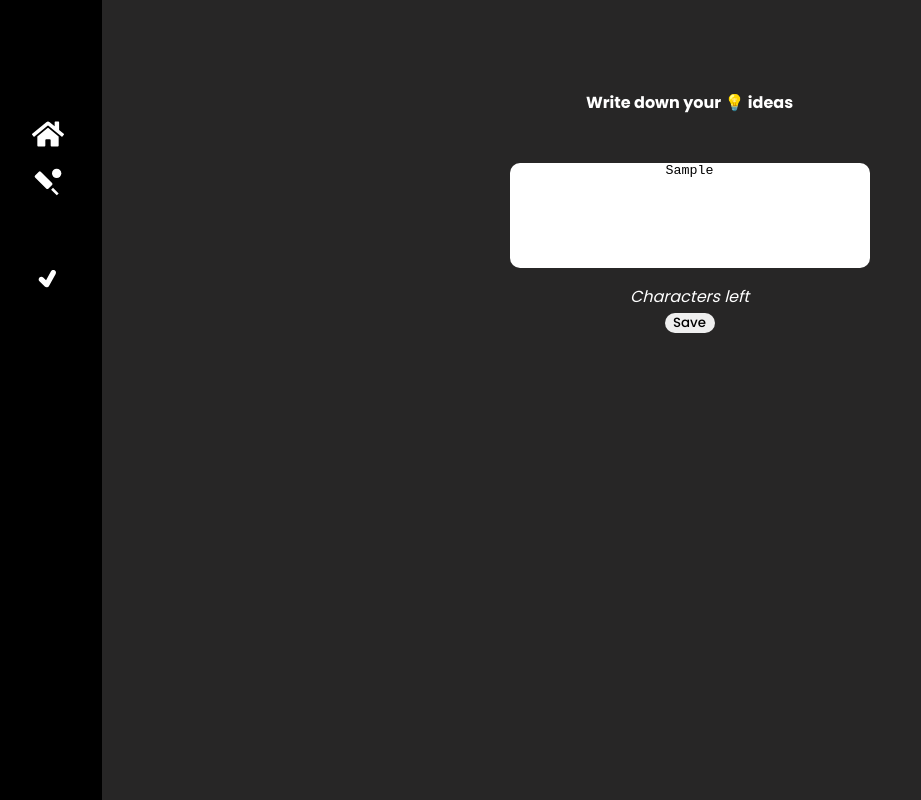
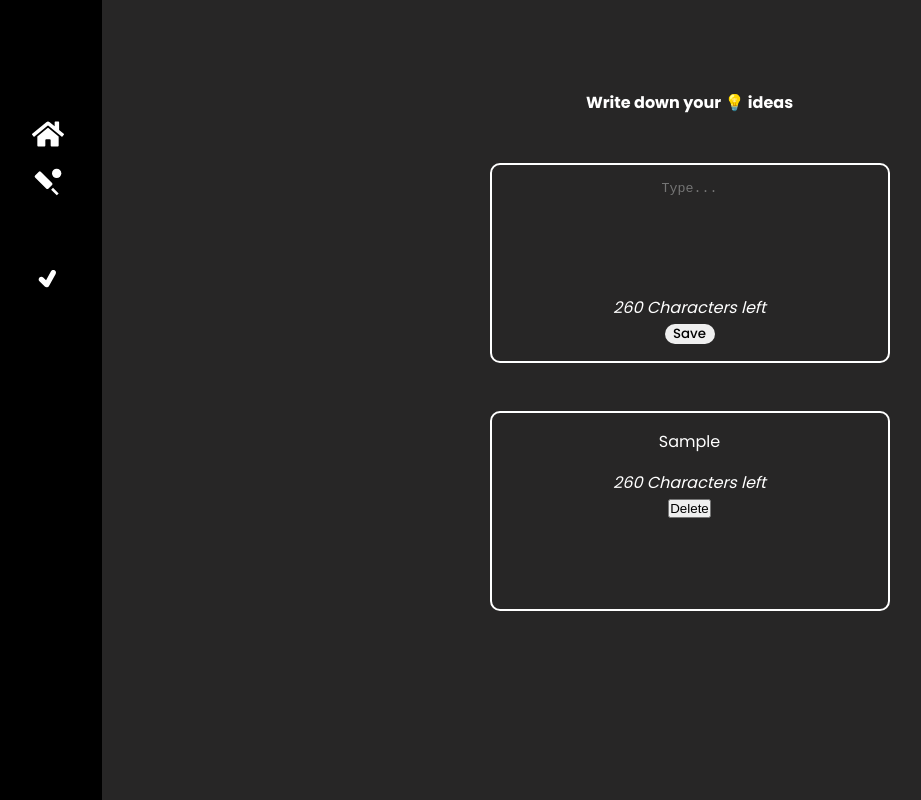
Before and after one commit to Arkimedij/sidebar_template, a React (Create React App) app: page /notes in a window 1280 px wide. Both pictures are taken after typing "Sample" into the empty fields and a click on the button "Save". Shown: the whole page, without its empty margins (3-924 px from the left). Built offline with nearby package versions, Linux system fonts and the light colour scheme; some icons are missing.

Commit message:
fortoday

```diff
--- a/src/pages/Notes.jsx
+++ b/src/pages/Notes.jsx
@@ -1,44 +1,95 @@
-import React, { useState } from 'react'
-import { FaRegNoteSticky } from "react-icons/fa6";
+import React, { useEffect, useState } from 'react';
+import { FaRegNoteSticky } from 'react-icons/fa6';
+import { v4 as uuid } from 'uuid';
 
 function Notes() {
-  const [inputText,setInputText] = useState("");
-  const [notes,setNotes]=useState([]);
+  const [inputText, setInputText] = useState('');
+  const [notes, setNotes] = useState([]);
+  const char = 260;
+  const charLimit = char - inputText.length;
 
-  const saveHandler=() => {
+  const saveHandler = (value) => {
+    setInputText(value);
+    setNotes((prevNotes) => [
+      ...prevNotes,
+      {
+        id: uuid(),
+        text: value,
+      },
+    ]);
+    setInputText('');
+  };
 
+  const deleteHandler = (id) => {
+    setNotes((prevNotes) => prevNotes.filter((note) => note.id !== id));
+  };
 
-  };
+  useEffect(() => {
+    const data = JSON.parse(localStorage.getItem('Notes'));
+    if (data) {
+      setNotes(data);
+    }
+  }, []);
+
+  useEffect(() => {
+    window.localStorage.setItem('Notes', JSON.stringify(notes));
+  }, [notes]);
+
   return (
-    <div className='note-container'>
-      <div className='logo-note'>
-        <FaRegNoteSticky className='note-logo'/>
-        <h4 className='sub-title-note'>Write down your 💡 ideas</h4>
-        </div>
+    <div className="note-container">
+      <div className="logo-note">
+        <FaRegNoteSticky className="note-logo" />
+        <h4 className="sub-title-note">Write down your 💡 ideas</h4>
+      </div>
 
-      <div className='note-sub-container'>
-        <div className='note'>
+      <div className="note-sub-container">
+        <div className="note">
           <textarea
             cols={45}
             rows={7}
             maxLength={260}
-            onChange={(e)=>saveHandler(e.target.value)}
-            placeholder='Type...'
-            ></textarea>
-            <div className='note-footer'>
-              <span className='note-footer-label'>{} Characters left</span>
-              <div className='button-container'>
-              <button className='note-save' onClick={saveHandler}>Save</button>
-
-              </div>
-
+            value={inputText}
+            onChange={(e) => setInputText(e.target.value)}
+            placeholder="Type..."
+          ></textarea>
+          <div className="note-footer">
+            <span className="note-footer-label">{charLimit} Characters left</span>
+            <div className="button-container">
+              <button className="note-save" onClick={() => saveHandler(inputText)}>
+                Save
+              </button>
             </div>
+          </div>
         </div>
 
+        {/* Display saved notes */}
+
       </div>
+      <div className="saved-notes">
+          {notes.map((note) => (
 
+
+
+              <div className="note-sub-container-data"key={note.id}>
+                    <div className="note">
+                      <div className='textarea'>{note.text}</div>
+
+                      <div className="note-footer">
+                        <span className="note-footer-label">{charLimit} Characters left</span>
+                        <div className="button-container">
+                        <button onClick={() => deleteHandler(note.id)}>Delete</button>
+                        </div>
+                      </div>
+                    </div>
+
+                    {/* Display saved notes */}
+
+                  </div>
+
+          ))}
+        </div>
     </div>
-  )
+  );
 }
 
-export default Notes
+export default Notes;
--- a/src/pages/Todo.css
+++ b/src/pages/Todo.css
@@ -120,7 +120,7 @@ h4{
     display: flex;
     flex-direction: column;
     gap: 3rem;
-    width: 100%;
+    width: auto;
     font-family: 'Poppins', sans-serif;
 }
 .logo-note{
@@ -145,10 +145,22 @@ h4{
 .note-sub-container{
     display: flex;
     justify-content: center;
+    flex-direction: row;
 }
 .note{
     display: flex;
     flex-direction: column;
+    background-color: rgba(153, 165, 175, 0);
+    border-radius: 10px;
+    border: 2px solid rgb(255, 255, 255);
+    transition: 0.5s ease-in;
+    padding: 1rem;
+    max-width: 400px;
+    max-height: 210px;
+    width: 400px;
+    height: 200px;
+    text-wrap: wrap;
+    overflow: hidden;
 }
 .note-footer{
     display: flex;
@@ -163,6 +175,7 @@ h4{
     padding-top: 1rem;
 }
 textarea{
+    color: white;
     resize: none;
     width: 100%;
     outline: none;
@@ -170,11 +183,12 @@ textarea{
     text-align: center;
     overflow-y: hidden;
     border-radius: 10px;
-    transition: 0.5s ease-in;
+
+    background-color: transparent;
 
 }
-textarea:hover{
-    box-shadow: 4px 2px 5px rgb(128, 240, 128);
+.note:hover{
+    box-shadow: 4px 2px 5px rgba(128, 240, 128, 0.555);
     transition: 0.5s ease-in;
 }
 .button-container{
@@ -195,3 +209,23 @@ textarea:hover{
     background-color: rgb(128, 240, 128);
     transition: 0.3s ease-in;
 }
+.note-sub-container-data{
+    display: flex;
+    justify-content: center;
+    flex-direction: row;
+}
+.saved-notes{
+    display: flex;
+    justify-content: center;
+    align-items: center;
+    gap: 1rem;
+    flex-wrap: wrap;
+}
+.textarea{
+    display: flex;
+    justify-content: center;
+    text-align: center;
+
+    text-wrap: wrap;
+
+}
```
